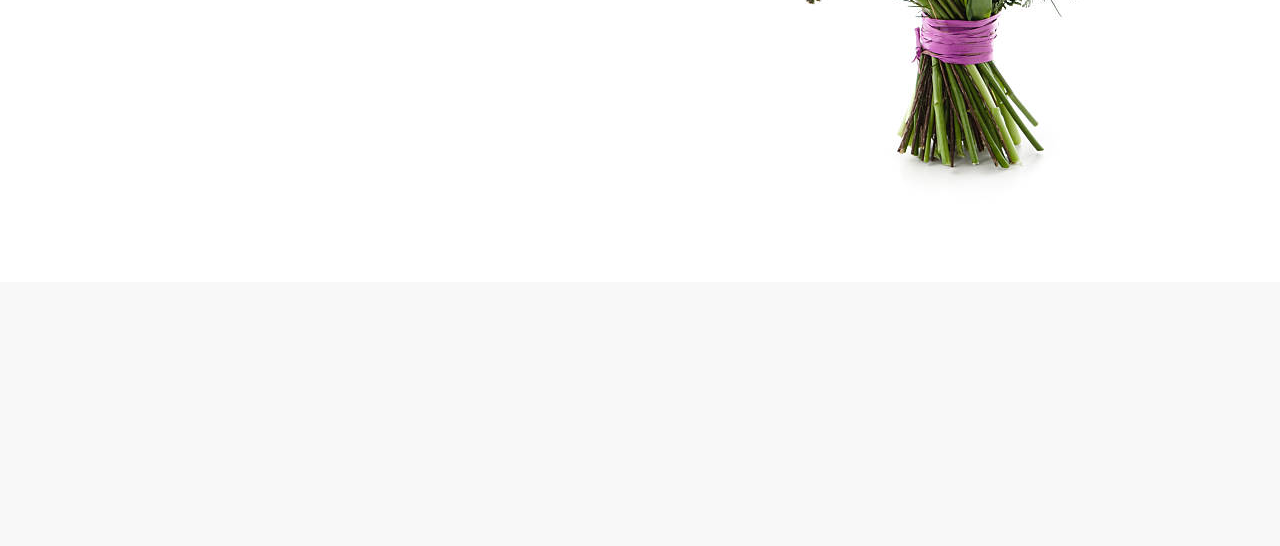
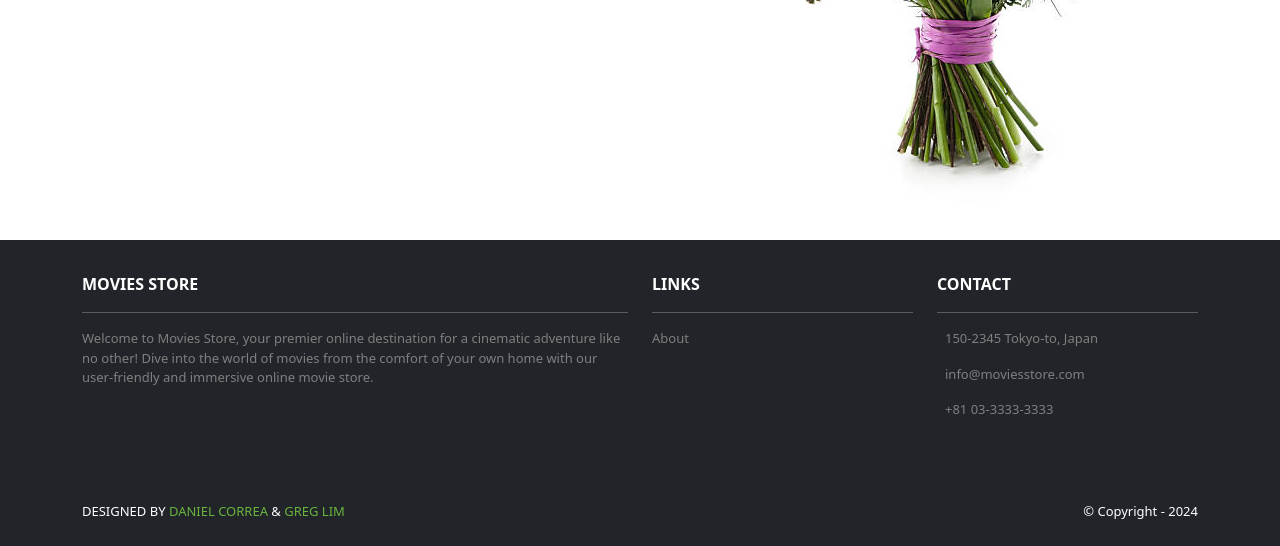
Before and after one commit to Extorial/Flower-Store, a Django app: page /about in a window 1280 px wide. Shown: the part 518-1064 px from the top of the page. Before the commit the page ends 695 px from the top, so only its background shows below. Run offline with Django 5.2, Linux system fonts and the light colour scheme; some libraries are stand-ins or nearby versions; some web fonts are replaced.

Commit message:
Edit about to include footer
Edit about.html to include footer section. Need to change descriptions and names for footer. Chapter 3 of Django Book

```diff
--- a/flowerstore/flowerstore/static/css/style.css
+++ b/flowerstore/flowerstore/static/css/style.css
@@ -9,3 +9,25 @@
 .bg-dark {
     background-color: #2E2E2E !important;
 }
+
+.ms-footer {
+    background-color: #202020;
+}
+.ms-footer p {
+    color: #7F7F7F;
+    font-size: 13px;
+}
+.ms-footer a:hover {
+    color: #6ab43e;
+    text-decoration: none;
+}
+.ms-footer-bottom span{ font-size: 13px;
+    line-height: 38px;
+}
+.ms-footer-bottom a {
+    color: #6ab43e;
+    text-decoration: none;
+}
+.ms-footer-bottom a:hover {
+    color: #fff;
+}
--- a/flowerstore/flowerstore/templates/base.html
+++ b/flowerstore/flowerstore/templates/base.html
@@ -54,6 +54,52 @@
         {% endblock content %}
     </div>
     <!-- Footer Section -->
+    <section class="p-3 ms-footer d-none d-md-block bg-dark">
+        <div class="container">
+            <div class="row mt-3 text-white">
+
+                <!-- Column 1: Store Info -->
+                <div class="col-md-6 col-lg-6 col-xl-6 mx-auto mb-4">
+                    <b>MOVIES STORE</b>
+                    <hr />
+                    <p>
+                        Welcome to Movies Store, your premier online destination for a cinematic adventure like no other! Dive into the world of movies from the comfort of your own home with our user-friendly and immersive online movie store.
+                    </p>
+                </div>
+
+                <!-- Column 2: Links -->
+                <div class="col-md-3 col-lg-3 col-xl-3 mx-auto mb-4">
+                    <b>LINKS</b>
+                    <hr />
+                    <p><a class="nav-link" href="{% url 'home.about' %}"> About </a></p>
+                    <!-- Add more links here as needed -->
+                </div>
+
+                <!-- Column 3: Contact Info -->
+                <div class="col-md-3 col-lg-3 col-xl-3 mx-auto mb-4">
+                    <b>CONTACT</b>
+                    <hr />
+                    <p><i class="fas fa-home me-2"></i> 150-2345 Tokyo-to, Japan </p>
+                    <p><i class="fas fa-envelope me-2"></i> info@moviesstore.com </p>
+                    <p><i class="fas fa-phone me-2"></i> +81 03-3333-3333 </p>
+                </div>
+
+            </div> <!-- /.row -->
+        </div> <!-- /.container -->
+    </section>
+    <section class="p-3 ms-footer-bottom bg-dark">
+        <div class="container d-flex justify-content-between">
+            <!-- Credits -->
+            <div class="me-5 text-white">
+                <span>DESIGNED BY <a href="https://www.x.com/danielgarax" target="_blank">DANIEL CORREA</a> & <a href="https://www.x.com/greglim81" target="_blank">GREG LIM</a></span>
+            </div>
+            <!-- Copyright -->
+            <div class="text-white">
+                <span>© Copyright - 2024</span>
+            </div>
+        </div> <!-- /.container -->
+    </section>
+
     <!-- Footer Section -->
 </body>
 </html>
```
